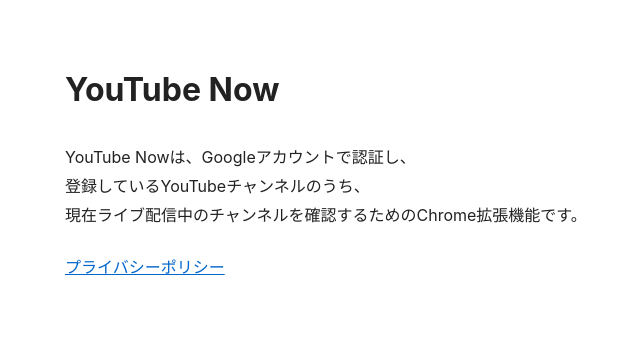
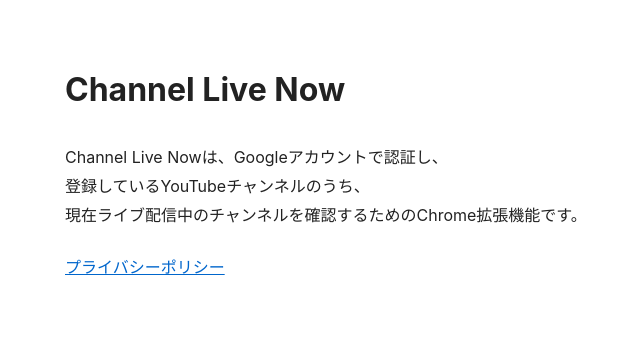
Before and after one commit to yukibrave/yukibrave.github.io, a plain HTML site: page index.html in a window 1280 px wide. Shown: the whole page, without its empty margins (175-815 px from the left). Drawn offline with Linux system fonts and the light colour scheme.

Commit message:
Update index.html

```diff
--- a/index.html
+++ b/index.html
@@ -3,7 +3,7 @@
 <head>
   <meta charset="UTF-8">
   <meta name="viewport" content="width=device-width, initial-scale=1.0">
-  <title>YouTube Now</title>
+  <title>Channel Live Now</title>
 
   <style>
     body {
@@ -34,10 +34,10 @@
 <body>
 
   <main>
-    <h1>YouTube Now</h1>
+    <h1>Channel Live Now</h1>
 
     <p>
-      YouTube Nowは、Googleアカウントで認証し、<br>
+      Channel Live Nowは、Googleアカウントで認証し、<br>
       登録しているYouTubeチャンネルのうち、<br>
       現在ライブ配信中のチャンネルを確認するためのChrome拡張機能です。
     </p>
```
